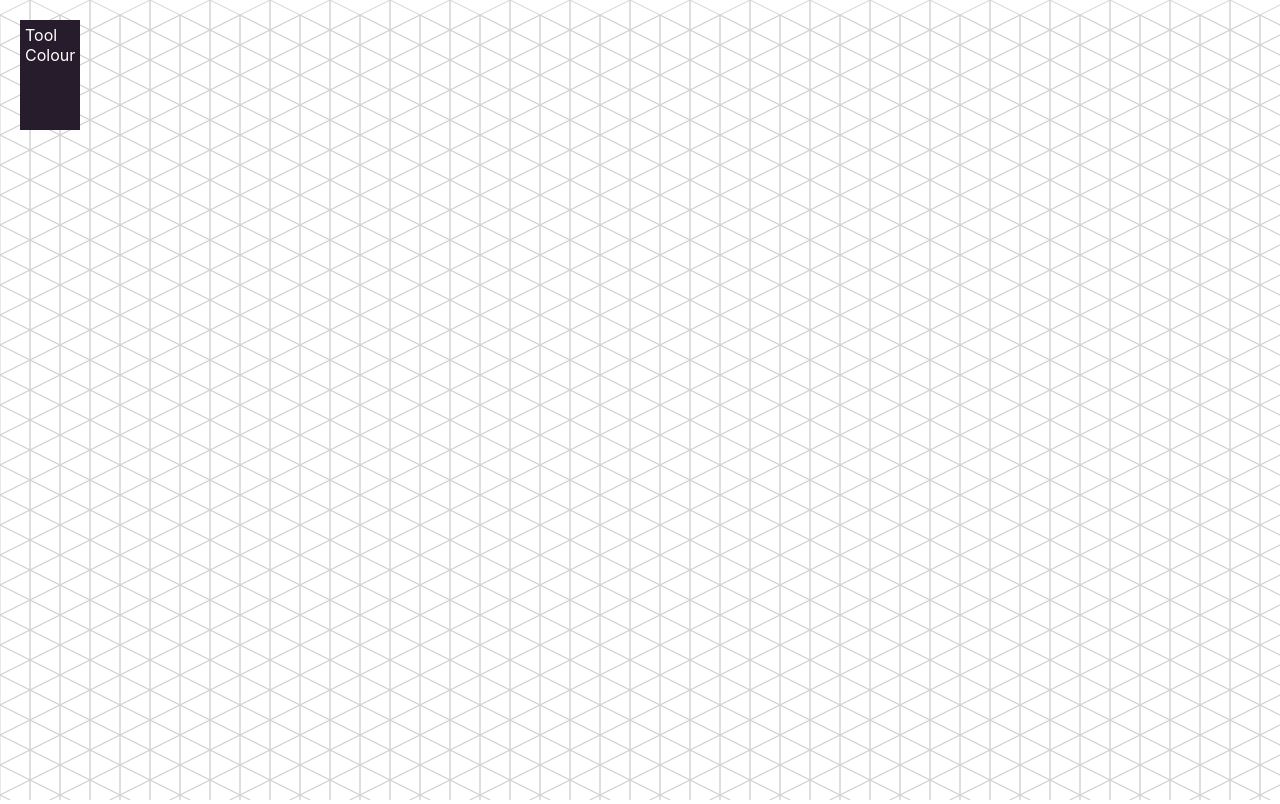
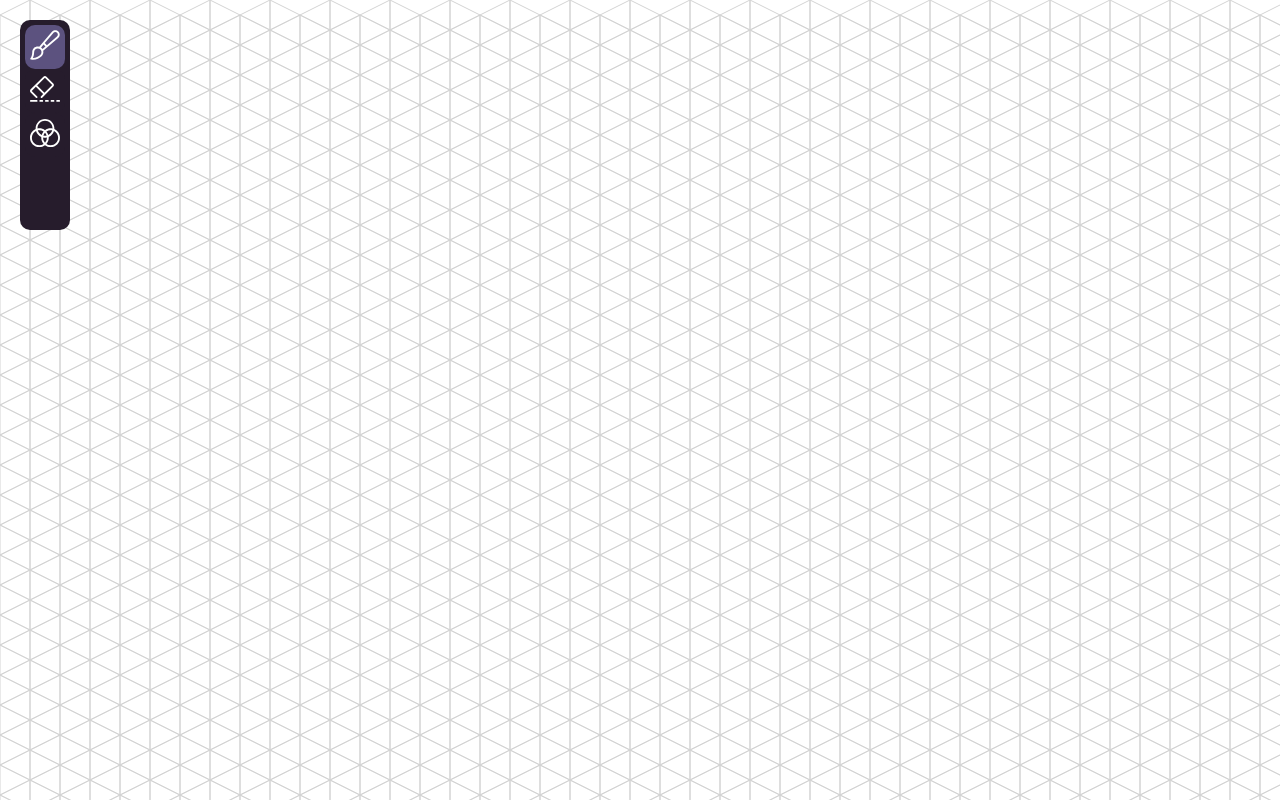
Before and after one commit to urbentom/isometric-draw, a React (Create React App) app: page / in a window 1280 px wide. Built offline with nearby package versions, Linux system fonts and the light colour scheme.

Commit message:
Add style toolbar

```diff
--- a/src/components/ButtonComponent/ButtonComponent.tsx
+++ b/src/components/ButtonComponent/ButtonComponent.tsx
@@ -1,22 +1,43 @@
 import React from 'react';
 import styled from 'styled-components';
 
+import IconComponent from '../IconComponent';
+
+import { IconTypes } from '../../types';
+
 type ButtonComponentProps = {
-  copy: string
+  copy?: string
+  active?: boolean
+  icon?: IconTypes
   onClick: () => void
 }
 
+
+
 const ButtonComponent: React.FC<ButtonComponentProps> = (props) => {
 
-  return <Wrapper onClick={props.onClick}>
+
+
+  return <Wrapper onClick={props.onClick} active={props.active}>
+    {props.icon ? <IconComponent icon={props.icon} height="30px" width="30px" fill="#ffffff" /> : (null) }
     {props.copy}
   </Wrapper>
 
 }
 
-const Wrapper = styled.div`
-  backgroundColor: #261C2C;
-  color: #ffffff
+const Wrapper = styled.div<{active: boolean | undefined}>`
+  background-color: ${ ({active}) => active? "#5C527F" : "#261C2C"};
+  transition: background-color 0.2s;
+  padding: 5px;
+  border-radius: 10px;
+  cursor: pointer;
+  :hover{
+    background-color: #3E2C41;
+  }
 `
 
+
+
+
+
 export default ButtonComponent;
--- /dev/null
+++ b/src/components/IconComponent/IconComponent.tsx
@@ -0,0 +1,94 @@
+import React from 'react';
+import styled from 'styled-components';
+
+import BrushIcon from '../../assets/icons/brush.svg'
+import EraserIcon from '../../assets/icons/eraser.svg'
+import PalletIcon from '../../assets/icons/pallet.svg'
+
+import { IconTypes } from '../../types';
+
+type IconComponentProps = {
+  fill?: string
+  icon: IconTypes
+  height?: string
+  width?: string
+}
+
+
+
+const IconComponent: React.FC<IconComponentProps> = ({fill, icon, height, width}) => {
+
+  switch(icon){
+    case IconTypes.PEN:
+      // @ts-ignore
+      return <Icon version="1.1" xmlns="http://www.w3.org/2000/svg" x="0px" y="0px" viewBox="0 0 24 24" height={height} width={width} fill={fill}  >
+    <g>
+      <path d="M2.509,23.827c-0.551,0-1.106-0.048-1.65-0.143c-0.275-0.047-0.499-0.242-0.585-0.507c-0.086-0.262-0.02-0.55,0.172-0.75
+       c0.008-0.009,1.221-1.379,1.354-4.723c-0.025-1.18,0.45-2.369,1.303-3.239c0.853-0.796,1.948-1.227,3.094-1.227
+       c0.398,0,0.793,0.052,1.175,0.155L17.561,1.409c0.061-0.071,0.123-0.138,0.187-0.203c0.666-0.666,1.551-1.032,2.493-1.032
+       c0.941,0,1.825,0.365,2.489,1.029c0.067,0.068,0.132,0.138,0.194,0.21c0.609,0.715,0.903,1.625,0.828,2.563
+       c-0.075,0.938-0.511,1.79-1.227,2.399L10.548,16.621c0.376,1.482-0.02,3.064-1.06,4.181C7.68,22.725,5.137,23.827,2.509,23.827z
+        M2.269,22.323c0.079,0.002,0.159,0.003,0.238,0.003c2.217,0,4.362-0.929,5.885-2.55c1.067-1.145,1.066-2.941-0.002-4.088
+       c-0.564-0.606-1.365-0.953-2.196-0.953c-0.762,0-1.488,0.285-2.044,0.804c-0.552,0.564-0.867,1.363-0.851,2.18
+       C3.211,19.955,2.699,21.447,2.269,22.323z M8.866,13.953c0.448,0.313,0.834,0.704,1.142,1.156l2.347-2.008l-1.495-1.495
+       L8.866,13.953z M13.499,12.122l8.052-6.888c0.412-0.351,0.662-0.84,0.705-1.378c0.043-0.538-0.126-1.061-0.476-1.472
+       c-0.035-0.042-0.072-0.082-0.111-0.12c-0.381-0.381-0.889-0.591-1.429-0.591c-0.541,0-1.048,0.21-1.429,0.591
+       c-0.037,0.037-0.073,0.076-0.108,0.117l-6.868,8.078L13.499,12.122z"/>
+    </g>
+   </Icon>
+    case IconTypes.PALLET:
+      // @ts-ignore
+      return <Icon version="1.1" xmlns="http://www.w3.org/2000/svg" x="0px" y="0px" viewBox="0 0 24 24" height={height} width={width} fill={fill}  >
+      <g>
+      <path d="M16.5,23.25c-1.62,0-3.206-0.532-4.5-1.504c-1.294,0.972-2.88,1.504-4.5,1.504c-4.135,0-7.5-3.365-7.5-7.5
+		c0-2.973,1.808-5.703,4.527-6.883C4.509,8.657,4.5,8.453,4.5,8.25c0-4.135,3.365-7.5,7.5-7.5s7.5,3.365,7.5,7.5
+		c0,0.203-0.009,0.407-0.027,0.617C22.192,10.047,24,12.777,24,15.75C24,19.885,20.635,23.25,16.5,23.25z M13.124,20.706
+		c0.998,0.685,2.157,1.044,3.376,1.044c3.308,0,6-2.692,6-6c0-2.287-1.287-4.348-3.312-5.363c-0.631,2.124-2.171,3.862-4.214,4.746
+		C14.991,15.343,15,15.547,15,15.75C15,17.59,14.337,19.334,13.124,20.706z M4.812,10.387C2.786,11.402,1.5,13.463,1.5,15.75
+		c0,3.308,2.692,6,6,6c1.219,0,2.378-0.36,3.376-1.044C9.663,19.334,9,17.59,9,15.75c0-0.203,0.009-0.407,0.027-0.617
+		C6.984,14.249,5.443,12.51,4.812,10.387z M10.5,15.75c0,1.473,0.53,2.867,1.5,3.964c0.97-1.097,1.5-2.491,1.5-3.964
+		c0-0.05-0.001-0.101-0.002-0.152C13.005,15.699,12.503,15.75,12,15.75c-0.503,0-1.005-0.051-1.498-0.152
+		C10.501,15.649,10.5,15.7,10.5,15.75z M10.729,14.113c0.419,0.091,0.845,0.137,1.271,0.137s0.853-0.046,1.271-0.137
+		c-0.244-0.86-0.677-1.654-1.271-2.327C11.406,12.459,10.973,13.252,10.729,14.113z M6.229,9.887c0.459,1.617,1.58,2.97,3.084,3.725
+		c0.31-1.04,0.843-2.001,1.564-2.819C9.878,10.11,8.719,9.75,7.5,9.75C7.073,9.75,6.647,9.796,6.229,9.887z M13.124,10.794
+		c0.721,0.817,1.254,1.778,1.563,2.819c1.504-0.756,2.625-2.109,3.084-3.725C17.353,9.796,16.927,9.75,16.5,9.75
+		C15.281,9.75,14.122,10.11,13.124,10.794z M7.5,8.25c1.62,0,3.206,0.532,4.5,1.505c1.294-0.972,2.88-1.505,4.5-1.505
+		c0.503,0,1.005,0.051,1.498,0.151C17.999,8.351,18,8.3,18,8.25c0-3.308-2.692-6-6-6c-3.308,0-6,2.692-6,6
+		C6,8.3,6.001,8.351,6.002,8.401C6.495,8.301,6.997,8.25,7.5,8.25z"/>
+      </g>
+     </Icon>
+    case IconTypes.ERASER:
+      // @ts-ignore
+      return <Icon version="1.1" xmlns="http://www.w3.org/2000/svg" x="0px" y="0px" viewBox="0 0 24 24" height={height} width={width} fill={fill}  >
+      <g>
+      <path d="M5.269,19.252c-0.2,0-0.389-0.078-0.53-0.22L0.52,14.811c-0.69-0.693-0.69-1.82-0.001-2.512L10.687,2.13
+		c0.336-0.334,0.782-0.518,1.257-0.518c0.474,0,0.92,0.183,1.255,0.517l5.448,5.448c0.689,0.693,0.689,1.819,0.002,2.511
+		L9.76,18.977c-0.142,0.142-0.33,0.22-0.53,0.22s-0.389-0.078-0.53-0.22c-0.292-0.292-0.292-0.768,0-1.061l1.82-1.82l-5.839-5.839
+		L1.58,13.358c-0.107,0.108-0.107,0.285,0.001,0.394l4.218,4.22c0.142,0.142,0.22,0.33,0.219,0.531s-0.078,0.389-0.22,0.53
+		C5.658,19.174,5.469,19.252,5.269,19.252z M11.58,15.036l6.007-6.007c0.107-0.108,0.106-0.284-0.002-0.393L12.14,3.191
+		c-0.051-0.051-0.121-0.08-0.196-0.08c-0.075,0-0.145,0.029-0.198,0.081L5.742,9.196L11.58,15.036z"/>
+	<path d="M0.75,22.25C0.336,22.25,0,21.914,0,21.5s0.336-0.75,0.75-0.75h4.5C5.664,20.75,6,21.087,6,21.5s-0.336,0.75-0.75,0.75
+		H0.75z"/>
+	<path d="M12.75,22.25c-0.414,0-0.75-0.336-0.75-0.75s0.336-0.75,0.75-0.75h1.5c0.414,0,0.75,0.336,0.75,0.75s-0.336,0.75-0.75,0.75
+		H12.75z"/>
+	<path d="M17.25,22.25c-0.414,0-0.75-0.336-0.75-0.75s0.336-0.75,0.75-0.75h1.5c0.414,0,0.75,0.336,0.75,0.75s-0.336,0.75-0.75,0.75
+		H17.25z"/>
+	<path d="M21.75,22.25c-0.414,0-0.75-0.336-0.75-0.75s0.336-0.75,0.75-0.75h1.5c0.414,0,0.75,0.336,0.75,0.75s-0.336,0.75-0.75,0.75
+		H21.75z"/>
+	<path d="M8.25,22.25c-0.414,0-0.75-0.336-0.75-0.75s0.336-0.75,0.75-0.75h1.5c0.414,0,0.75,0.336,0.75,0.75s-0.336,0.75-0.75,0.75
+		H8.25z"/>
+      </g>
+     </Icon>
+    default:
+      return (null)
+  }
+
+}
+
+const Icon = styled.svg<{ height: string, width: string, fill?: string, viewBox: string}>`
+  height: ${ ({height}) => height ?? "20px"};
+  width: ${ ({width}) => width ?? "20px"};
+  fill: ${ ({fill}) => fill ?? "#ffffff"};
+`
+
+export default IconComponent;
--- /dev/null
+++ b/src/components/IconComponent/index.ts
@@ -0,0 +1,2 @@
+import IconComponent from "./IconComponent";
+export default IconComponent;
--- a/src/contexts/ToolBarContext.tsx
+++ b/src/contexts/ToolBarContext.tsx
@@ -10,6 +10,7 @@ type ToolBarContextProps = {
   strokeColour: string
   colourPallet: string[]
   setColour: (colour: string) => void
+  setTool: (tool: Tools) => void
   gridSize: number
 }
 
@@ -38,6 +39,7 @@ const Context = React.createContext<ToolBarContextProps>({
   strokeColour: "lightgrey",
   colourPallet: SummerNeonPallet,
   setColour: () => null,
+  setTool: () => null,
   gridSize: 30
 })
 
@@ -49,12 +51,6 @@ const ToolBarContextProvider: React.FC<ProviderProps> = ( {children}) => {
 
   const strokeColour = 'lightgrey'
 
-  useEffect( () => {
-
-    console.log('Current Colour Updated', fillColour)
-
-  }, [fillColour])
-
   return (
 		<Context.Provider
 			value={{
@@ -63,7 +59,8 @@ const ToolBarContextProvider: React.FC<ProviderProps> = ( {children}) => {
         strokeColour,
 				colourPallet,
         gridSize,
-        setColour: setFillColour
+        setColour: setFillColour,
+        setTool: setCurrentTool
 			}}
 		>
 			{children}
--- a/src/layouts/ToolbarLayout/ToolbarLayout.tsx
+++ b/src/layouts/ToolbarLayout/ToolbarLayout.tsx
@@ -1,24 +1,30 @@
-import React, { useContext } from 'react';
+import React, { useContext, useState } from 'react';
 import styled from 'styled-components';
 
 import ButtonComponent from '../../components/ButtonComponent';
 
 import ToolbarContext from '../../contexts/ToolbarContext'
 
+import { IconTypes, Tools } from '../../types';
+
 type ToolbarLayoutProps = {}
 
 const ToolbarLayout: React.FC<ToolbarLayoutProps> = (props) => {
 
-  const { setColour, colourPallet } = useContext(ToolbarContext);
+  const { setColour, colourPallet, currentTool, setTool } = useContext(ToolbarContext);
+
+  const [openPallet, setOpenPallet] = useState<boolean>(false)
 
   return <Wrapper>
-    <ButtonComponent copy="Tool" onClick={ () => console.log('TOOL')}  />
-    <ButtonComponent copy="Colour" onClick={ () => {
+    <ButtonComponent icon={IconTypes.PEN} active={currentTool === Tools.PAINT} onClick={ () => setTool(Tools.PAINT)}  />
+    <ButtonComponent icon={IconTypes.ERASER} active={currentTool === Tools.ERASE} onClick={ () => setTool(Tools.ERASE)}  />
+    <ButtonComponent icon={IconTypes.PALLET} onClick={ () => setOpenPallet(!openPallet)}  />
 
-      console.log('Colour', colourPallet[2])
-      setColour(colourPallet[2])
-
-    }}  />
+    <PalletMenu show={openPallet}>
+      {
+        colourPallet.map( (colour) => <PalletColour colour={colour} onClick={ () => setColour(colour)} /> )
+      }
+    </PalletMenu>
   </Wrapper>
 
 }
@@ -26,11 +32,31 @@ const ToolbarLayout: React.FC<ToolbarLayoutProps> = (props) => {
 const Wrapper = styled.div`
   background-color: #261C2C;
   padding: 5px;
-  min-height: 100px;
+  border-radius: 10px;
+  min-height: 200px;
   color: #ffffff;
   position: absolute;
   top: 20px;
   left: 20px;
 `
 
+const PalletMenu = styled.div<{show: boolean}>`
+  position: absolute;
+  background-color: #261C2C;
+  display: ${ ({show}) => show? 'block' : 'none' };
+  padding: 5px;
+  border-radius: 10px;
+  top: 92px;
+  left: 55px;
+`
+const PalletColour = styled.div<{colour: string}>`
+  background-color: ${ ({colour}) => colour };
+
+  height: 30px;
+  width: 30px;
+  border-radius: 5px;
+  margin: 5px;
+  cursor: pointer;
+`
+
 export default ToolbarLayout;
--- a/src/types.ts
+++ b/src/types.ts
@@ -13,3 +13,14 @@ export type Point = {
   x: number,
   y: number
 }
+
+export enum IconTypes {
+  PEN = "pen",
+  ERASER = "eraser",
+  PALLET = 'pallet'
+}
+
+export enum Tools {
+  PAINT,
+  ERASE
+}
```
